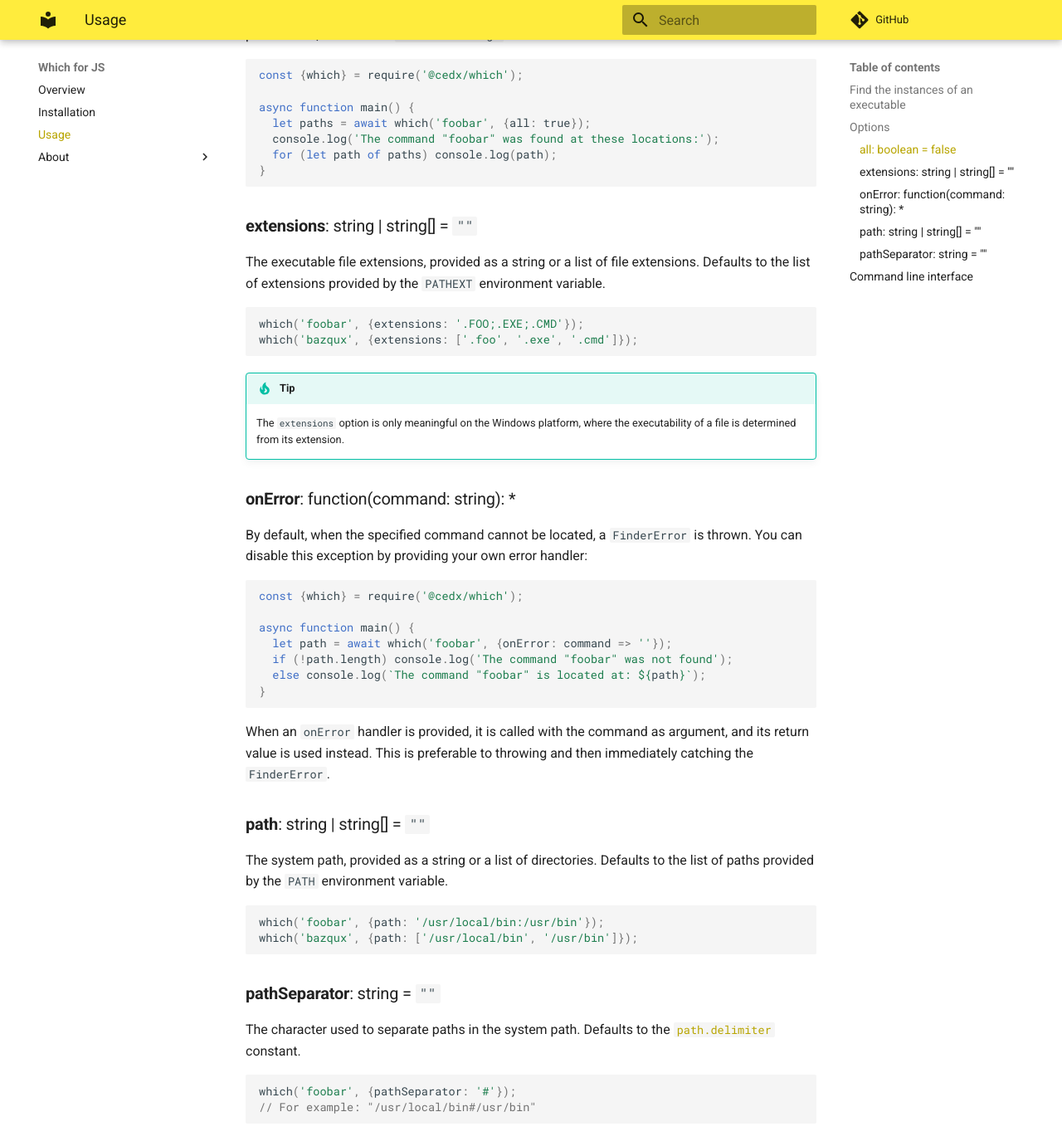
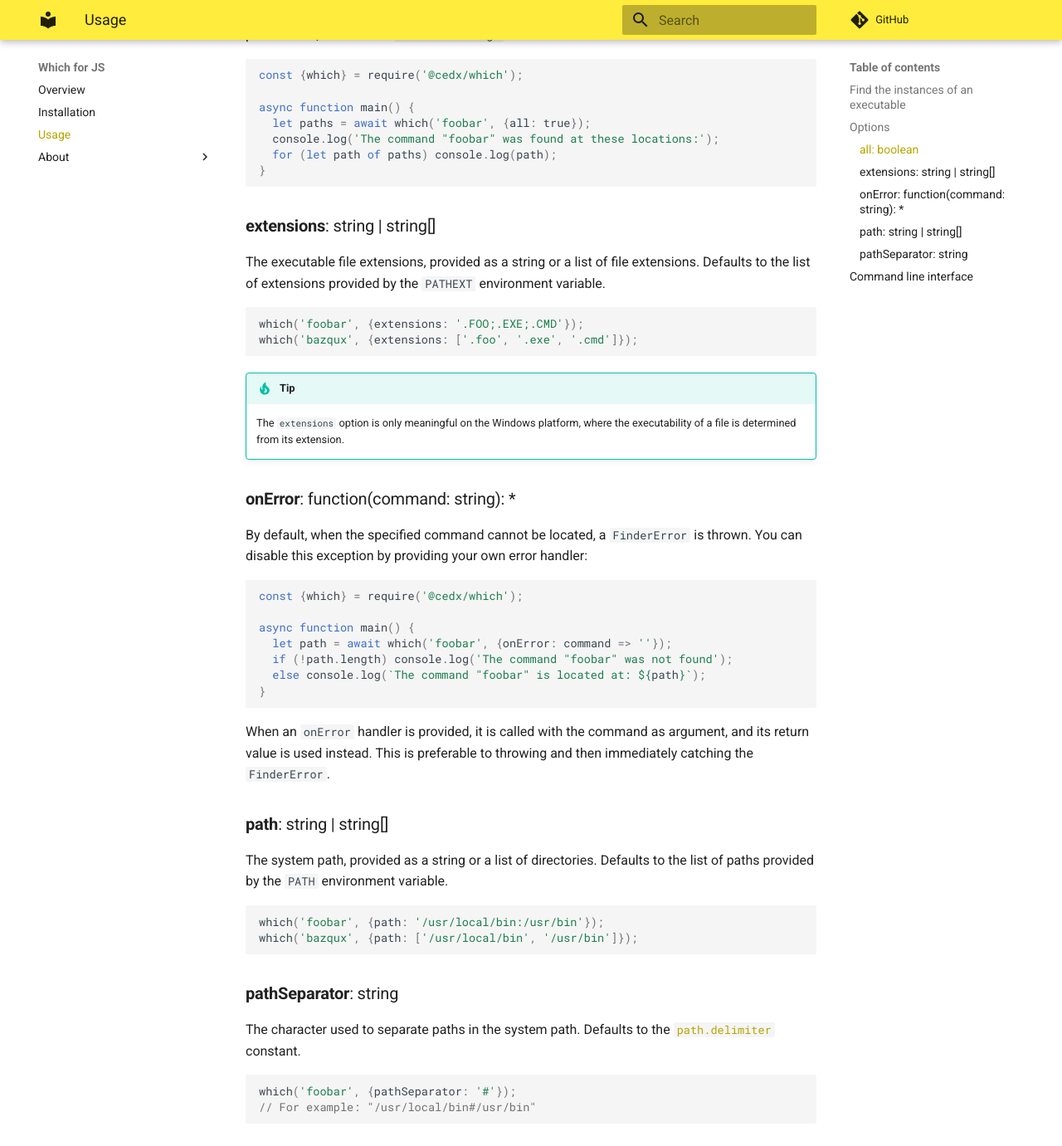
Before and after one commit to cedx/which.js, an MkDocs documentation site: the page built from doc/usage.md, in a window 1280 px wide and 1400 px high, scrolled down 936 px. Shown: the top 1381 px of the window at 83% size. Built offline with MkDocs 1.6.1 and Material for MkDocs 9.7.7, drawn with Linux system fonts in a browser that asks for light colours; comment, search, counter and statistics services are not loaded; old or Windows-style settings are respelled for this version of MkDocs; some of the changed text lies outside the part shown.

Commit message:
Updated the usage

````diff
--- a/doc/usage.md
+++ b/doc/usage.md
@@ -28,7 +28,7 @@ The function returns a [`Promise`](https://developer.mozilla.org/en-US/docs/Web/
 ## Options
 The behavior of the `which()` function can be customized using the following optional parameters.
 
-### **all**: boolean = `false`
+### **all**: boolean
 A value indicating whether to return all executables found, instead of just the first one.
 
 If you pass `true` as parameter value, the function will return a `Promise<string[]>` providing all paths found, instead of a `Promise<string>`:
@@ -43,7 +43,7 @@ async function main() {
 }
 ```
 
-### **extensions**: string | string[] = `""`
+### **extensions**: string | string[]
 The executable file extensions, provided as a string or a list of file extensions. Defaults to the list of extensions provided by the `PATHEXT` environment variable.
 
 ```js
@@ -69,7 +69,7 @@ async function main() {
 
 When an `onError` handler is provided, it is called with the command as argument, and its return value is used instead. This is preferable to throwing and then immediately catching the `FinderError`.
 
-### **path**: string | string[] = `""`
+### **path**: string | string[]
 The system path, provided as a string or a list of directories. Defaults to the list of paths provided by the `PATH` environment variable.
 
 ```js
@@ -77,7 +77,7 @@ which('foobar', {path: '/usr/local/bin:/usr/bin'});
 which('bazqux', {path: ['/usr/local/bin', '/usr/bin']});
 ```
 
-### **pathSeparator**: string = `""`
+### **pathSeparator**: string
 The character used to separate paths in the system path. Defaults to the [`path.delimiter`](https://nodejs.org/api/path.html#path_path_delimiter) constant.
 
 ```js
````
